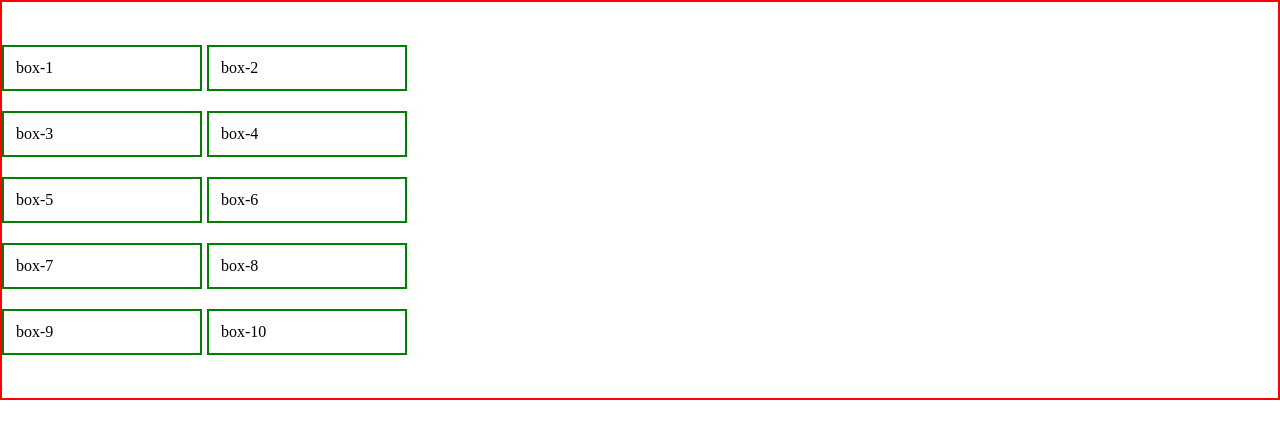
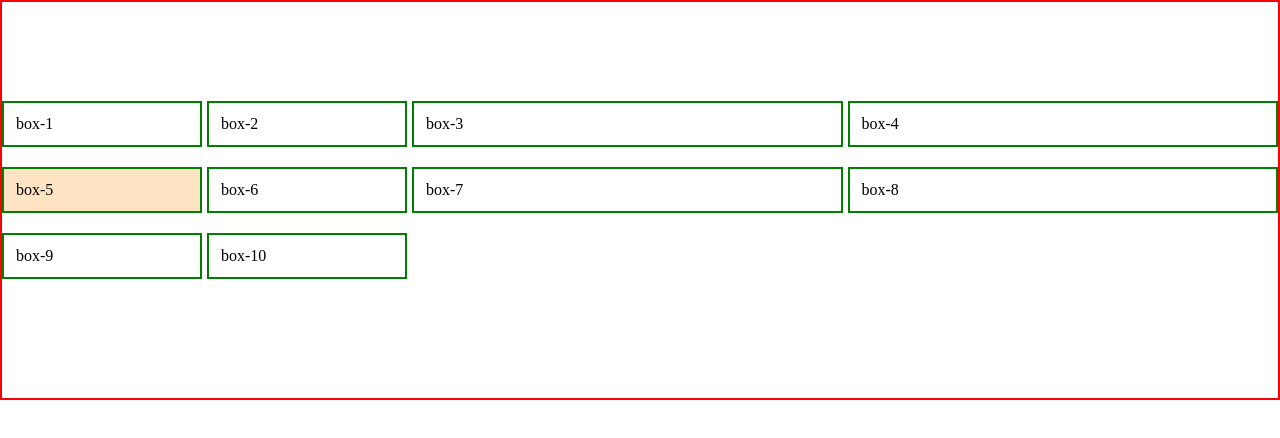
Before and after one commit to granthverma/CSS-BOOTCAMP, a plain HTML site: page cssgrid/index.html in a window 1280 px wide. Drawn offline with Linux system fonts and the light colour scheme.

Commit message:
initial commit

```diff
--- a/cssgrid/style.css
+++ b/cssgrid/style.css
@@ -13,24 +13,31 @@
     display: grid;
     row-gap: 20px;
     column-gap: 5px;
-
-    /* grid-template-columns: repeat(auto-fill ,100px); */
-
+  /* grid-template-columns: repeat(auto-fill ,100px); */
     grid-template-columns: 200px 200px ;
     /* justify-content: center; */
-    /* align-items: center; */
+    /* align-items: center;   start end */
     align-content: center;
+    grid-template-areas: "hdr hdr hdr hdr"
+                         "sbr main main main"
+                         "sbr main main main"
+                         "ftr ftr ftr ftr "
 
 
+
+    ;
+
        /* grid-template-columns: 3fr 2fr  1fr 1fr; */
-/* repeat
-   auto fill data auto fill data
-    auto auto remaining spaced
-
-    double worth then we use auto
+      /* repeat
+      auto fill data auto fill data
+      auto auto remaining spaced
+      double worth then we use auto
+*/
 
 
-*/
+
+
+/* grid child itemes */
 
 }
 
@@ -38,3 +45,22 @@
     border  :2px solid green ;
     padding: 12px;
 }
+
+
+/* grid child itemes */
+#box-5 {
+    background-color: bisque;
+    /* justify-self: center;  ----  */
+    /* align-self: center;   ||| */
+    /* grid-column-start:1 ;
+    grid-column-end: 4; */
+     /* grid-column: 1/2;
+     grid-row: 1/4;
+    grid-area: 1/1/3/2; */
+
+
+}
+
+
+
+/* grid template area */
```
Also changed, not shown: cssgrid/Screenshot 2023-02-02 at 7.58.11 AM.png (added), 1 other file.
